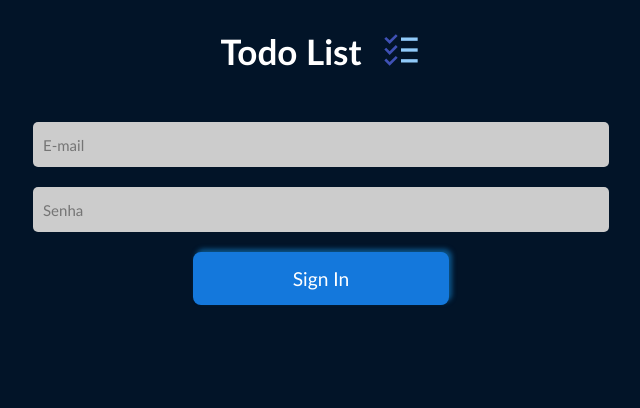
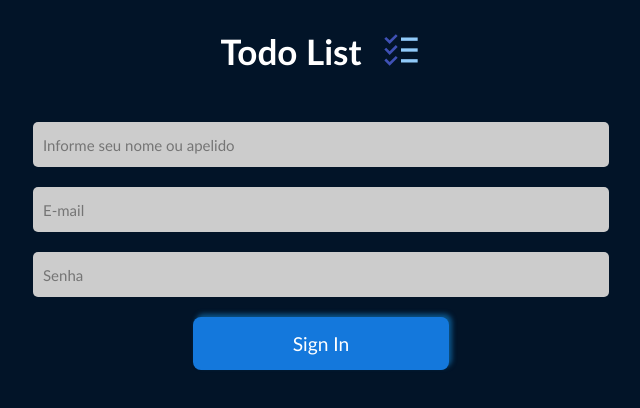
Before and after one commit to Mathluiz23/todolist, a React (Create React App) app: page / in a window 1280 px wide. Shown: the top 408 px of the page, without its empty margins (319-959 px from the left). Built offline with nearby package versions, Linux system fonts and the light colour scheme.

Commit message:
versao final deploy

```diff
--- a/src/Pages/Login.jsx
+++ b/src/Pages/Login.jsx
@@ -7,7 +7,8 @@ import '../css/LoginStyle.css';
 export default function Login() {
   const navigate = useNavigate();
   const [user, setUser] = useState({ email: '', password: '' });
-
+  const [name, setName] = useState("");
+;
   const [buttonLogin, setButtonLogin] = useState(true);
 
   function loginValidacao() {
@@ -31,8 +32,12 @@ export default function Login() {
 
   function handleClick() {
     const { email } = user;
-    localStorage.setItem('user', JSON.stringify({ email }));
+    localStorage.setItem('user', JSON.stringify({ email, name }));
     navigate("/task")
+  }
+
+  function handleName({ target: { name, value } }) {
+    setName({...name,[name]: value });
   }
 
   return (
@@ -41,6 +46,14 @@ export default function Login() {
         <h1>Todo List</h1>
         <a href="/"><FcTodoList size={40}/></a>
       </div>
+      <Input
+          onChange={ handleName }
+          type="name"
+          placeholder="Informe seu nome ou apelido"
+          name="name"
+          className="input-login"
+        />
+
         <Input
           onChange={ handleChange }
           type="email"
--- a/src/Pages/TodoList.jsx
+++ b/src/Pages/TodoList.jsx
@@ -6,6 +6,10 @@ import '../css/App.css';
 export default function TodoList() {
   const [todos, setTodos] = useState([]);
   const [tasksLocalStorage, setTasksLocalStorage] = useState(JSON.parse(localStorage.getItem('tarefa')));
+  const [nameLocalStorage, setNameLocalStorage] = useState(JSON.parse(localStorage.getItem('user')));
+
+  const { name } = nameLocalStorage;
+  const nameUser = name.name;
 
   const task = localStorage.setItem('tarefa', JSON.stringify(tasksLocalStorage));
   console.log(task)
@@ -54,7 +58,7 @@ export default function TodoList() {
 
   return (
     <>
-      <h1 className="plan-tasks">What is your plan for today?</h1>
+      <h1 className="plan-tasks">What is your plan for today {nameUser} ?</h1>
       <div>
       <TodoForm onSubmit={addTodo} />
       <Todo
```
